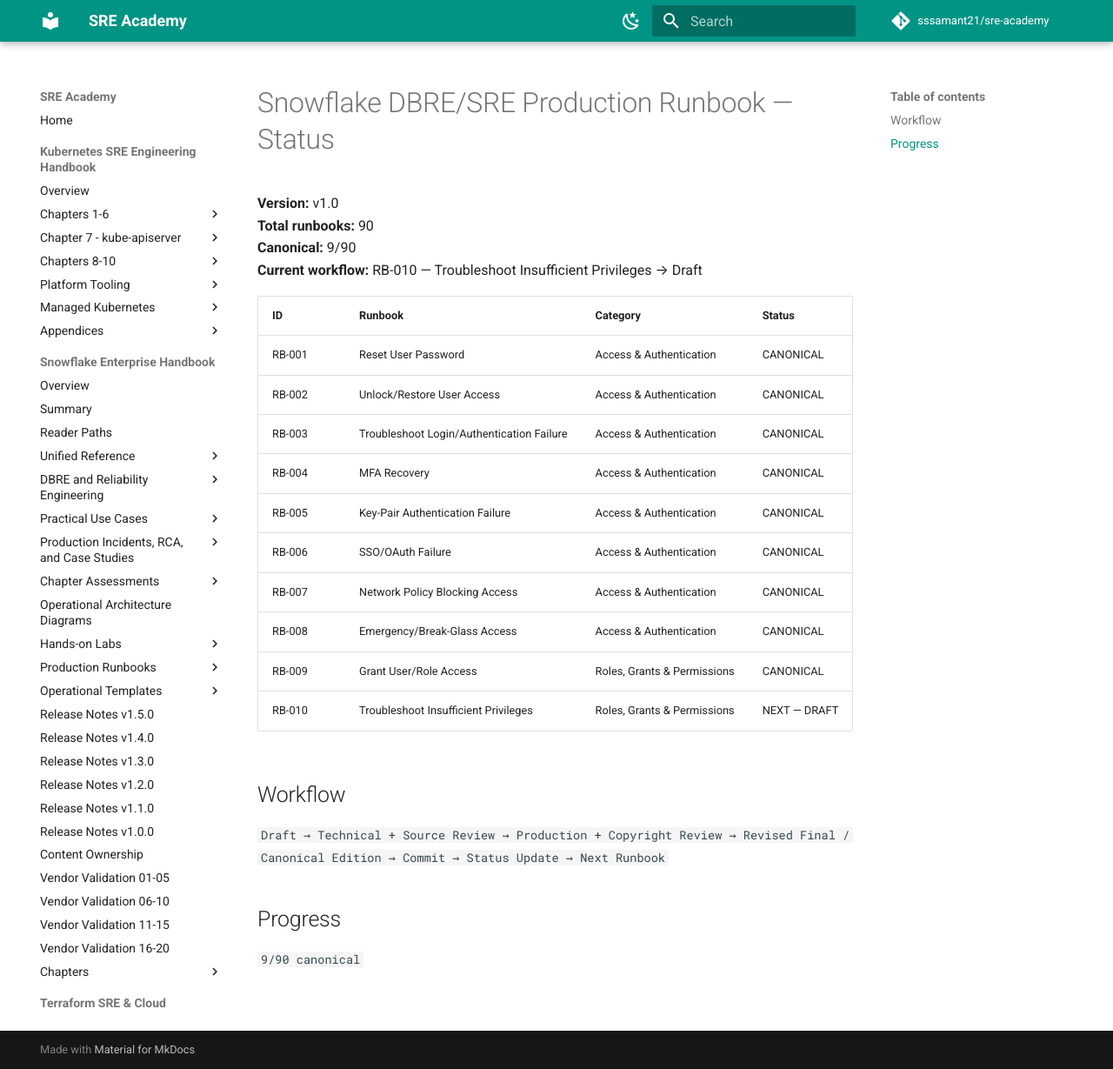
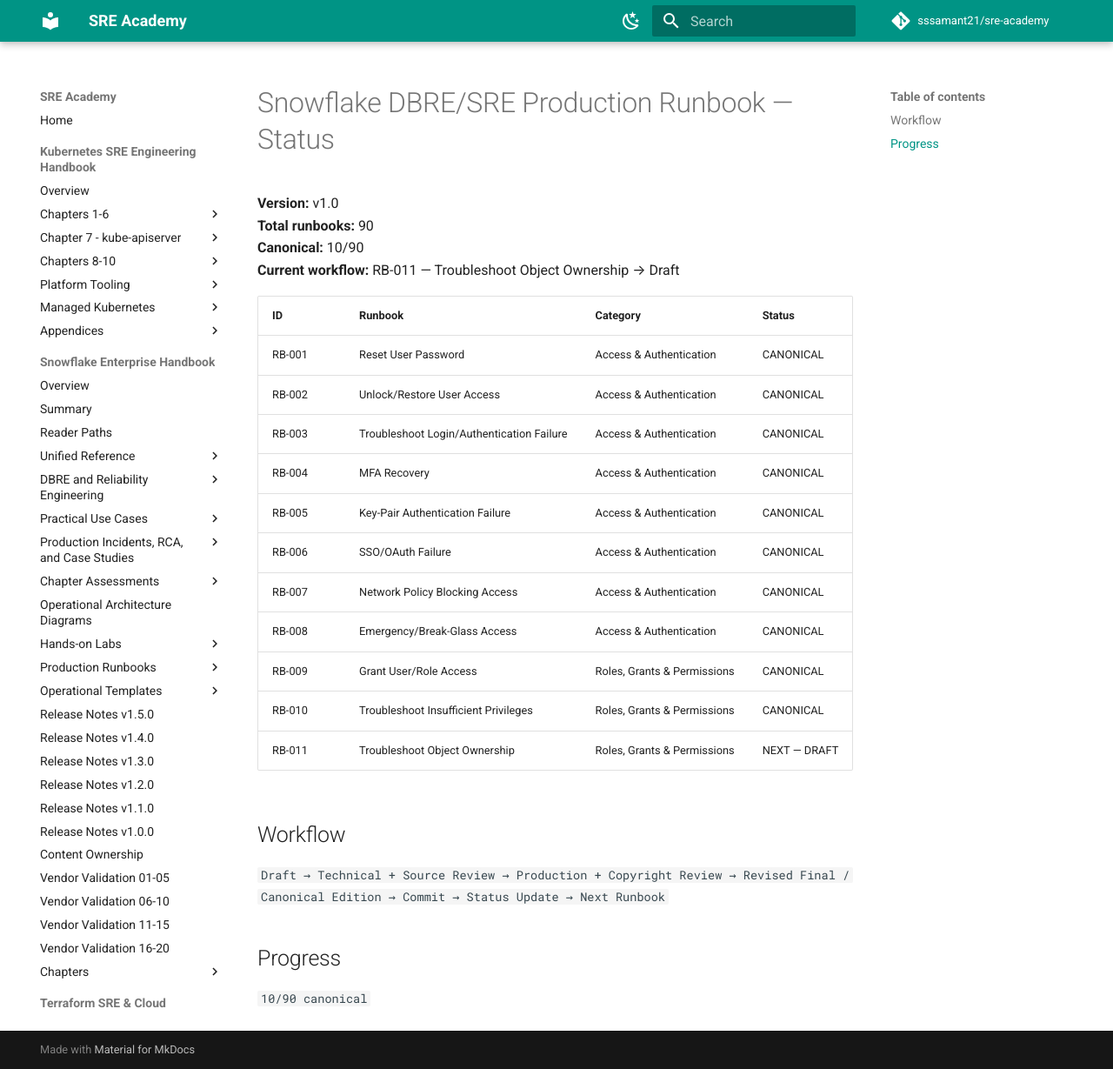
Before and after one commit to sssamant21/sre-academy, an MkDocs documentation site: the page built from docs/books/snowflake/runbooks/STATUS.md, in a window 1280 px wide and 1229 px high. Shown: the whole window at 87% size. Built offline with MkDocs 1.6.1 and Material for MkDocs 9.7.7, drawn with Linux system fonts in a browser that asks for light colours; comment, search, counter and statistics services are not loaded.

Commit message:
Mark RB-010 canonical and advance to RB-011

```diff
--- a/docs/books/snowflake/runbooks/STATUS.md
+++ b/docs/books/snowflake/runbooks/STATUS.md
@@ -2,8 +2,8 @@
 
 **Version:** v1.0
 **Total runbooks:** 90
-**Canonical:** 9/90
-**Current workflow:** RB-010 — Troubleshoot Insufficient Privileges → Draft
+**Canonical:** 10/90
+**Current workflow:** RB-011 — Troubleshoot Object Ownership → Draft
 
 | ID | Runbook | Category | Status |
 |---|---|---|---|
@@ -16,7 +16,8 @@
 | RB-007 | Network Policy Blocking Access | Access & Authentication | CANONICAL |
 | RB-008 | Emergency/Break-Glass Access | Access & Authentication | CANONICAL |
 | RB-009 | Grant User/Role Access | Roles, Grants & Permissions | CANONICAL |
-| RB-010 | Troubleshoot Insufficient Privileges | Roles, Grants & Permissions | NEXT — DRAFT |
+| RB-010 | Troubleshoot Insufficient Privileges | Roles, Grants & Permissions | CANONICAL |
+| RB-011 | Troubleshoot Object Ownership | Roles, Grants & Permissions | NEXT — DRAFT |
 
 ## Workflow
 
@@ -24,4 +25,4 @@
 
 ## Progress
 
-`9/90 canonical`
+`10/90 canonical`
```
